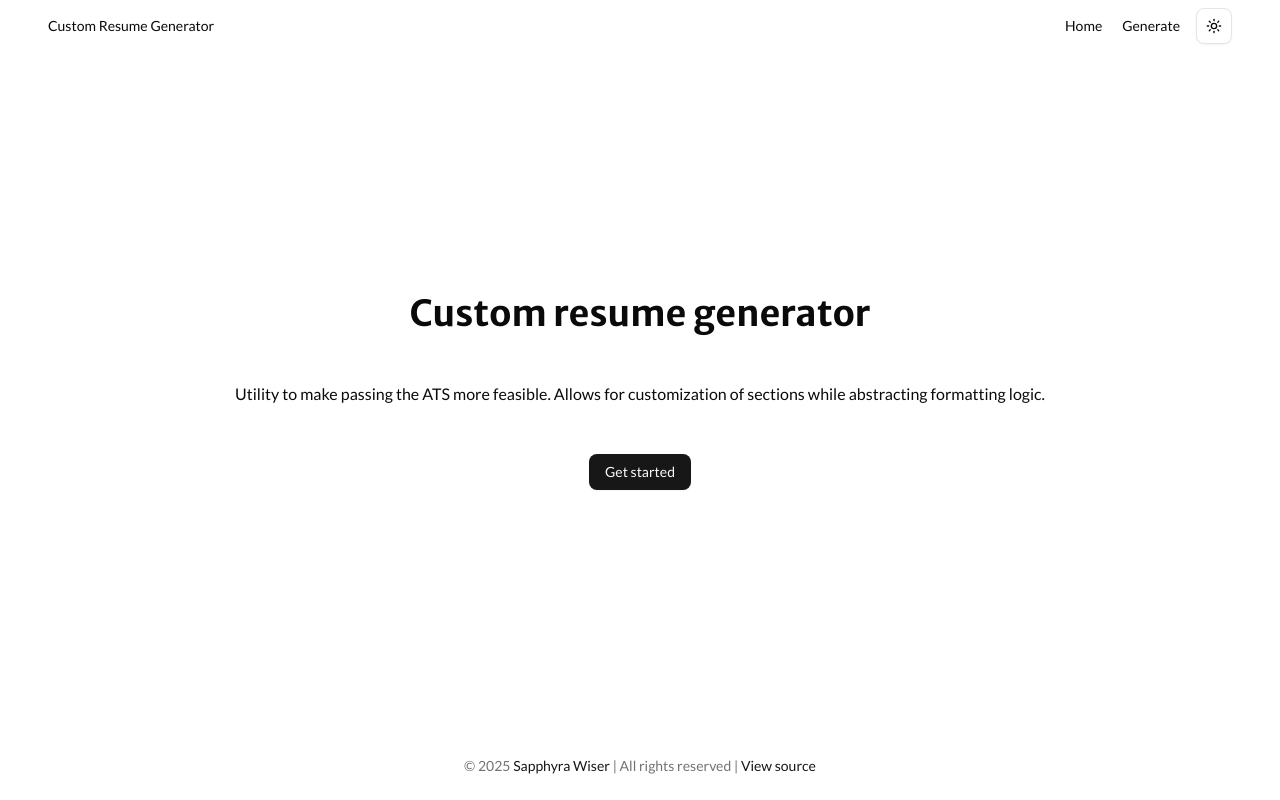
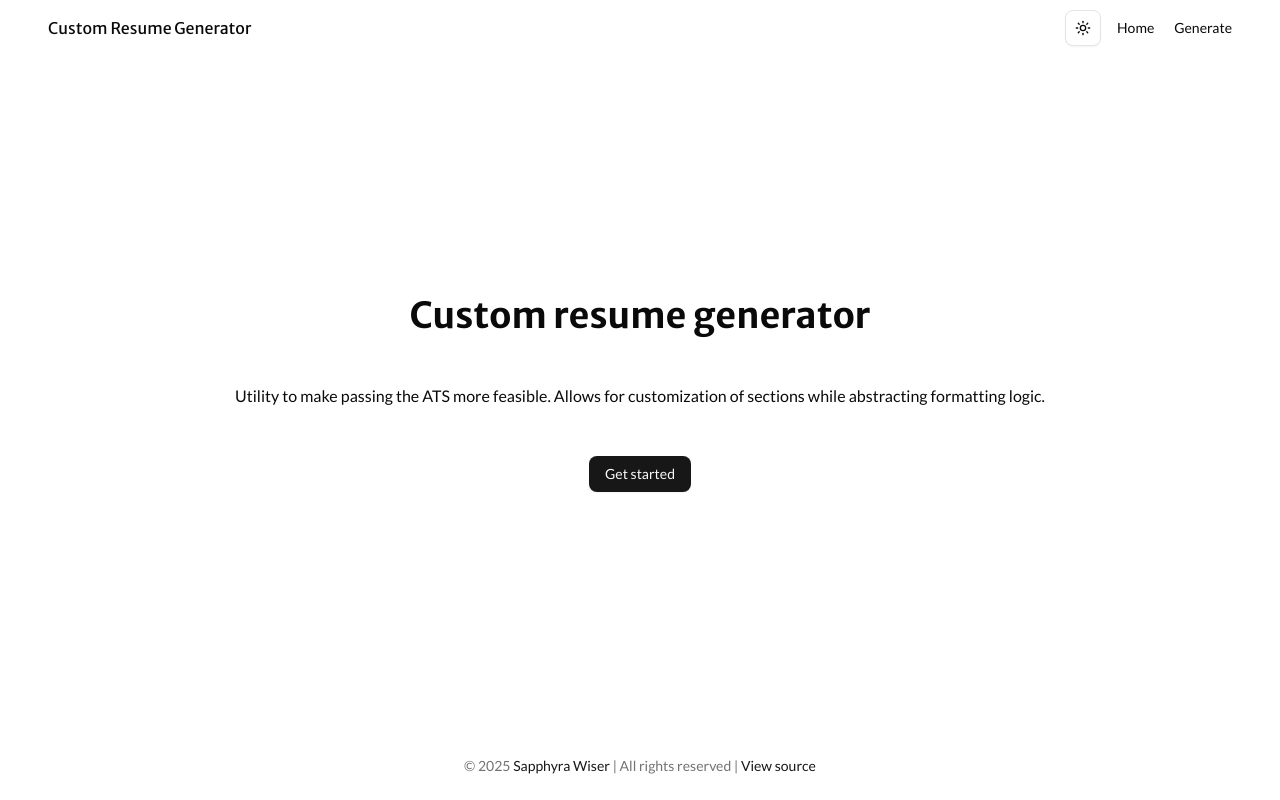
Before and after one commit to sapphybara/custom-resume-generator, a Next.js app: page / in a window 1280 px wide. Built offline with nearby package versions, Linux system fonts and the light colour scheme.

Commit message:
feat: move color mode toggle to right of navbar - allows for `.pr-2` to be inside the link rather than to the right of the button - we now have balance in the navbar from the site title link on the left - use header font for site title, update sizing

```diff
--- a/components/ui/navbar.tsx
+++ b/components/ui/navbar.tsx
@@ -15,10 +15,14 @@ const Navbar = () => (
     className="flex justify-between w-full py-2 items-center sticky top-0 z-10 bg-background"
     viewport={false}
   >
-    <NavigationMenuLink asChild>
+    <NavigationMenuLink
+      asChild
+      className="text-md font-(family-name:--font-merriweather-sans)"
+    >
       <Link href="/">Custom Resume Generator</Link>
     </NavigationMenuLink>
-    <div className="flex items-center gap-2 pr-2">
+    <div className="flex items-center gap-2">
+      <ColorModeToggle />
       <NavigationMenuList>
         <NavigationMenuItem>
           <NavigationMenuLink asChild>
@@ -31,7 +35,6 @@ const Navbar = () => (
           </NavigationMenuLink>
         </NavigationMenuItem>
       </NavigationMenuList>
-      <ColorModeToggle />
     </div>
   </NavigationMenu>
 );
```
